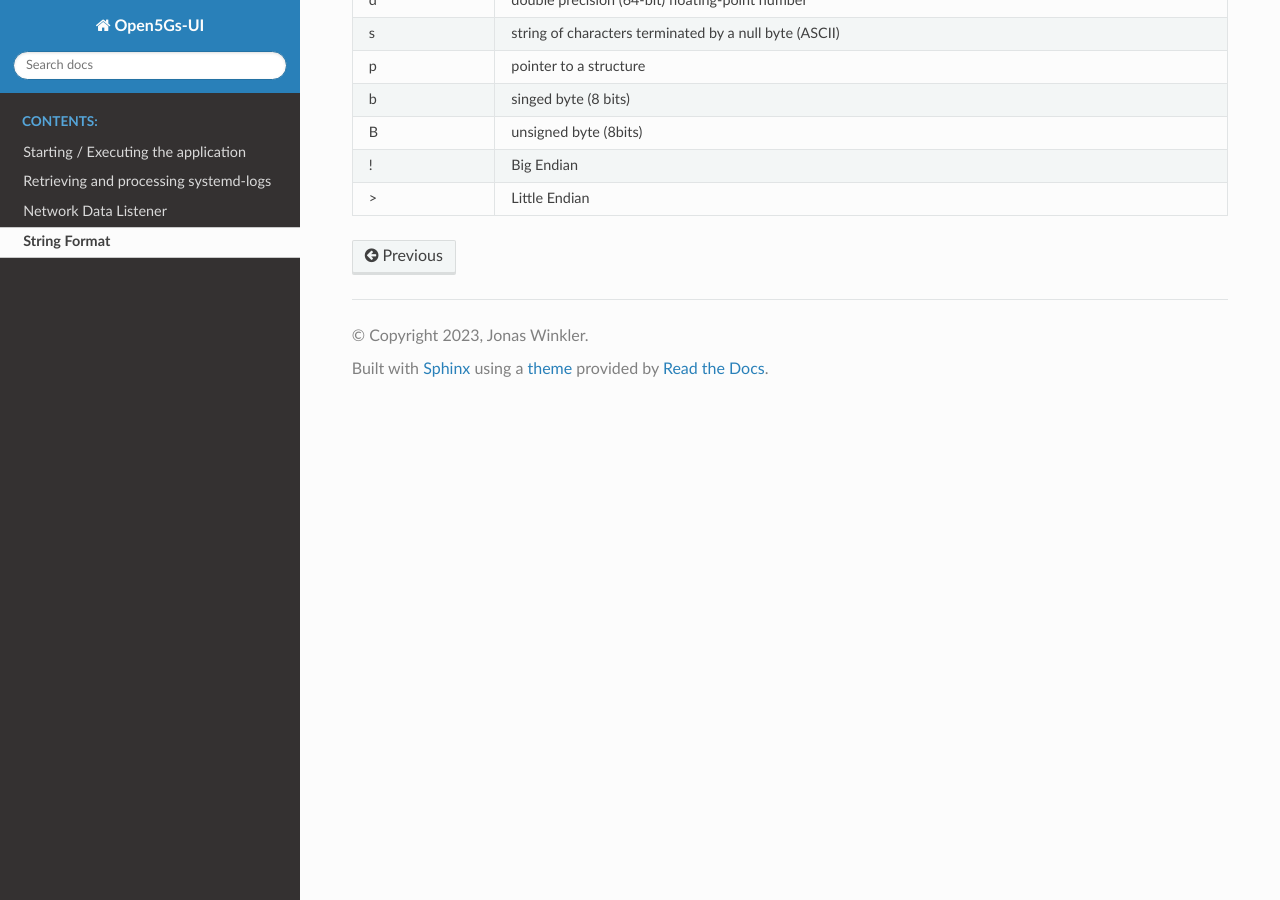
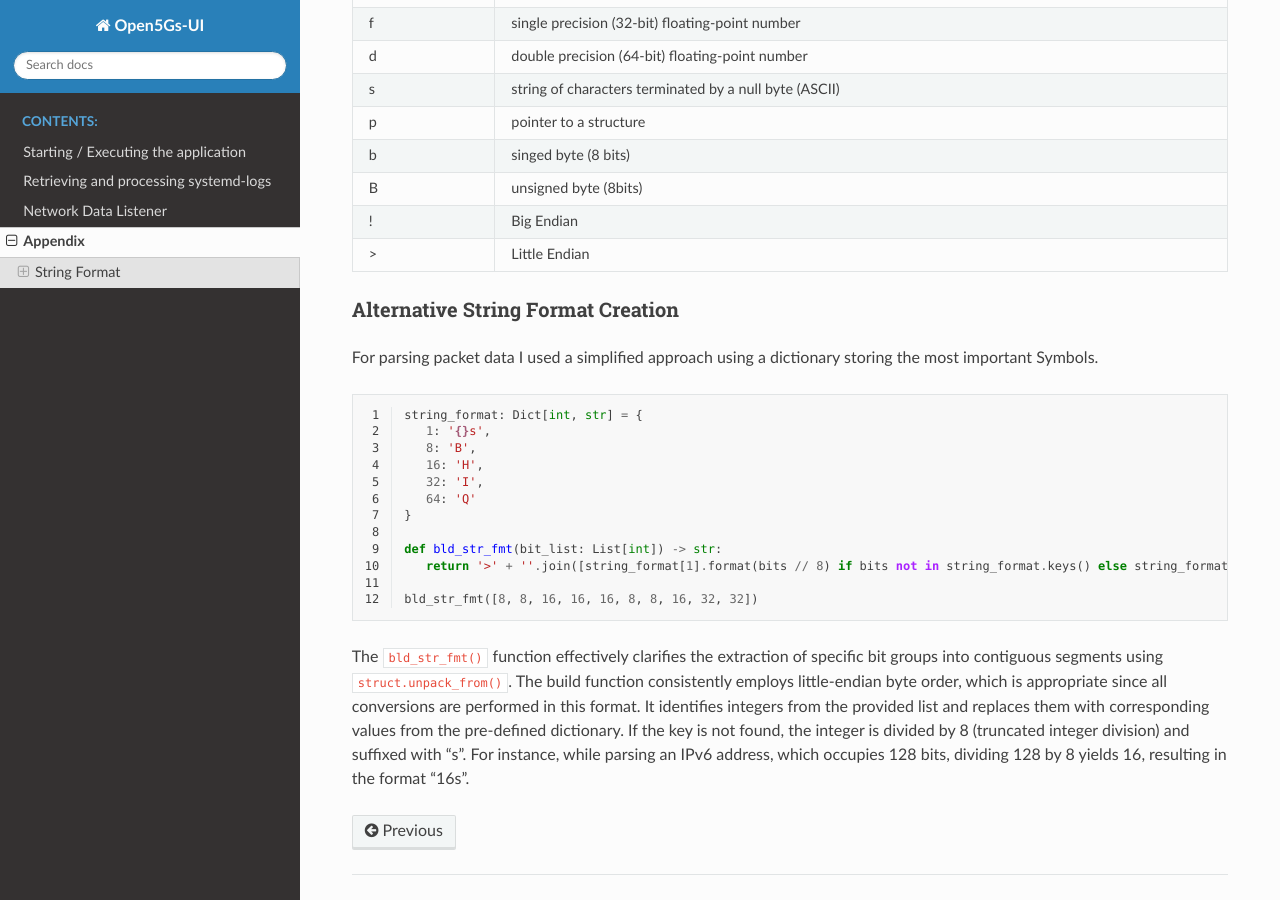
Before and after one commit to HSAnet/open5gs-ui, a Sphinx documentation site: the page built from docs/source/Appendix/appendix.rst, in a window 1280 px wide and 900 px high, scrolled down 548 px. Built offline with Sphinx 7.4.7 and the Read the Docs theme 2.0.0, drawn with Linux system fonts in a browser that asks for light colours; some of the changed text lies outside the part shown.

Commit message:
Added appendix

```diff
--- a/docs/source/Appendix/appendix.rst
+++ b/docs/source/Appendix/appendix.rst
@@ -1,3 +1,6 @@
+Appendix
+********
+
 String Format
 =============
 
@@ -39,3 +42,31 @@ String Format
      - Big Endian
    * - >
      - Little Endian
+
+Alternative String Format Creation
+----------------------------------
+
+For parsing packet data I used a simplified approach using a dictionary storing the most important Symbols.
+
+.. code-block:: python
+   :linenos:
+
+   string_format: Dict[int, str] = {
+      1: '{}s',
+      8: 'B',
+      16: 'H',
+      32: 'I',
+      64: 'Q'
+   }
+
+   def bld_str_fmt(bit_list: List[int]) -> str:
+      return '>' + ''.join([string_format[1].format(bits // 8) if bits not in string_format.keys() else string_format[bits] for bits in bit_list])
+
+   bld_str_fmt([8, 8, 16, 16, 16, 8, 8, 16, 32, 32])
+
+The ``bld_str_fmt()`` function effectively clarifies the extraction of specific bit groups into contiguous segments
+using ``struct.unpack_from()``. The build function consistently employs little-endian byte order, which is appropriate
+since all conversions are performed in this format. It identifies integers from the provided list and replaces them
+with corresponding values from the pre-defined dictionary. If the key is not found, the integer is divided by
+8 (truncated integer division) and suffixed with "s". For instance, while parsing an IPv6 address, which occupies
+128 bits, dividing 128 by 8 yields 16, resulting in the format "16s".
--- a/docs/source/PyPcap/py_pcap.rst
+++ b/docs/source/PyPcap/py_pcap.rst
@@ -382,6 +382,11 @@ The parsing process mainly passes the data received in the Queue towards the ``p
 parse_packet()
 --------------
 
+.. figure:: /media/inet_pkg.svg
+   :alt: Image of Internet packet architecture
+
+   Image 1: Showing a simplified version of an internet packet architecture.
+
 The ``parse_packet()`` function at first parses the EtherType.
 
 .. code-block:: python
```
